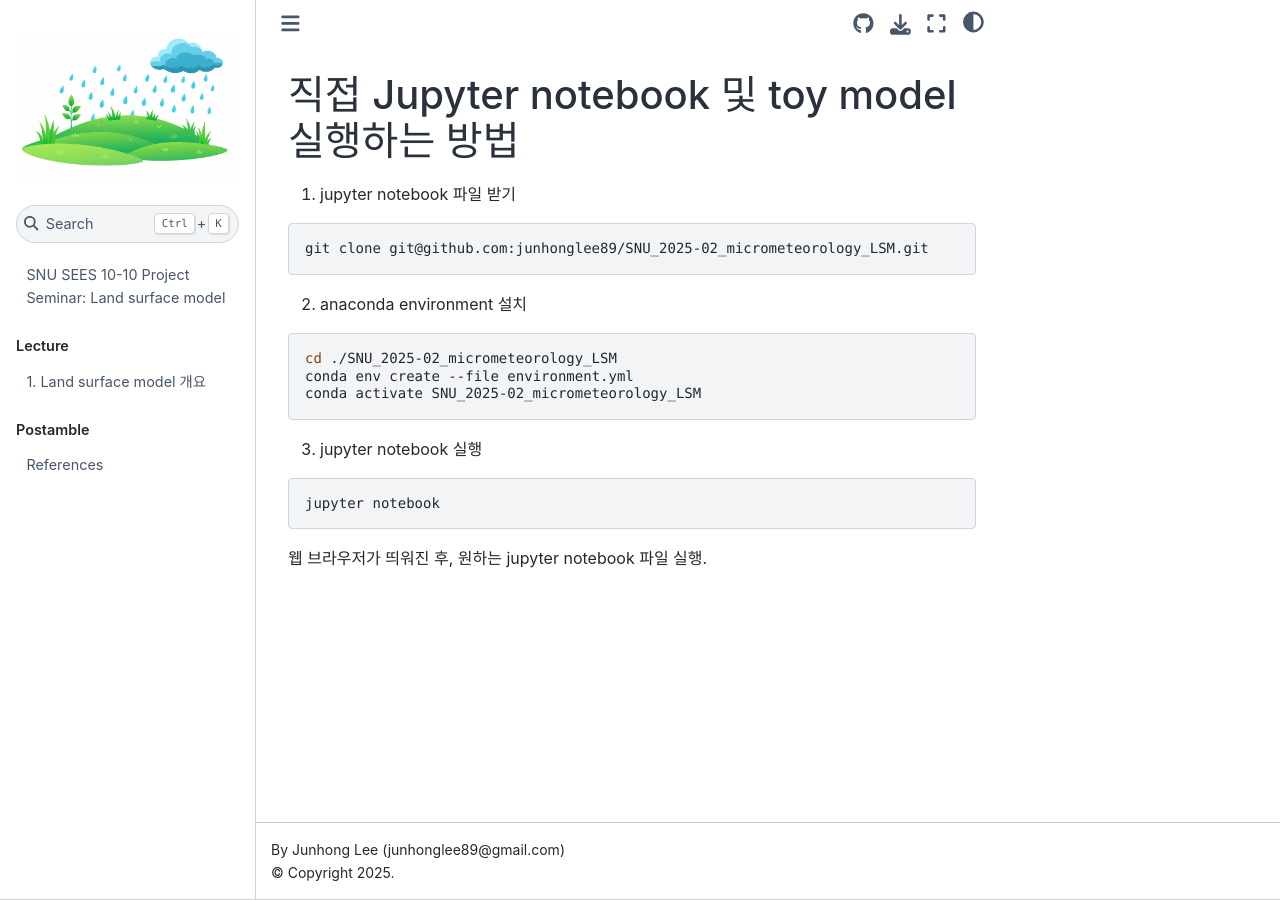
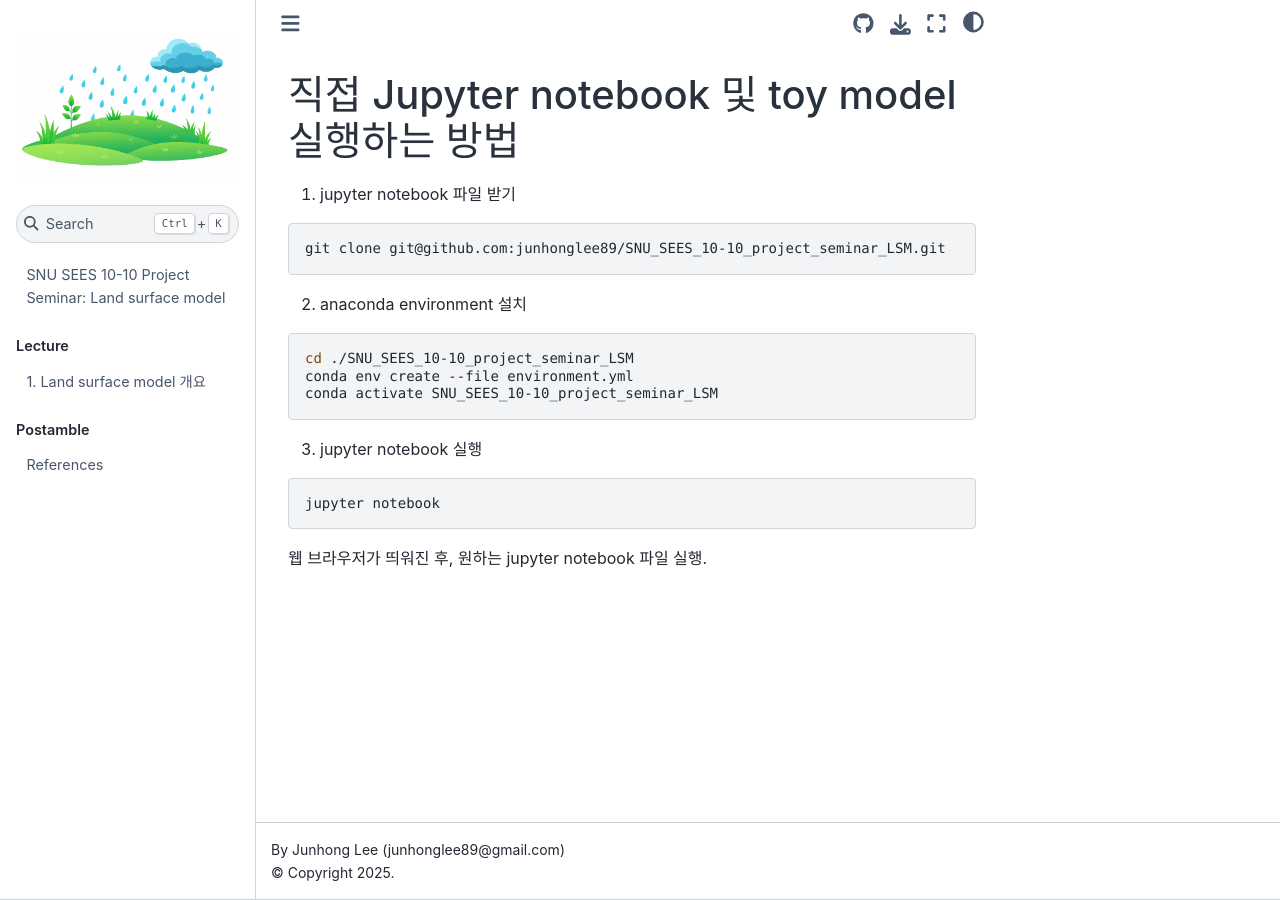
Before and after one commit to junhonglee89/SNU_SEES_10-10_project_seminar_LSM, a Jupyter Book: the page built from README.md, in a window 1280 px wide. Built offline with Jupyter Book 1.0.4 settings and Sphinx 7.4.7 and the Sphinx Book theme 1.1.4, drawn with Linux system fonts in a browser that asks for light colours; pages that are not in the unit, such as notebooks, are missing from menus.

Commit message:
Update rest of the contents

````diff
--- a/README.md
+++ b/README.md
@@ -2,14 +2,14 @@
 
 1. jupyter notebook 파일 받기
 ```{code-block} bash
-git clone git@github.com:junhonglee89/SNU_2025-02_micrometeorology_LSM.git
+git clone git@github.com:junhonglee89/SNU_SEES_10-10_project_seminar_LSM.git
 ```
 
 2. anaconda environment 설치
 ```{code-block} bash
-cd ./SNU_2025-02_micrometeorology_LSM
+cd ./SNU_SEES_10-10_project_seminar_LSM
 conda env create --file environment.yml
-conda activate SNU_2025-02_micrometeorology_LSM
+conda activate SNU_SEES_10-10_project_seminar_LSM
 ```
 
 3. jupyter notebook 실행
--- a/_config.yml
+++ b/_config.yml
@@ -5,7 +5,7 @@
 
 #######################################################################################
 # Book settings
-title                       : SNU 2025-02 Micrometeorology, LSM # The title of the book. Will be placed in the left navbar.
+title                       : SNU SEES 10-10 project seminar, LSM # The title of the book. Will be placed in the left navbar.
 author                      : Junhong Lee (junhonglee89@gmail.com) # The author of the book
 copyright                   : "2025"  # Copyright year to be placed in the footer
 logo                        : "./_static/images/logo.png"  # A path to the book logo
@@ -45,7 +45,7 @@
 #######################################################################################
 # HTML-specific settings
 html:
-  baseurl                   : "/SNU_2025-02_micrometeorology_LSM/"  # Base URL for GitHub Pages (required for assets to load correctly)
+  baseurl                   : "/SNU_SEES_10-10_project_seminar_LSM/"  # Base URL for GitHub Pages (required for assets to load correctly)
   favicon                   : ""  # A path to a favicon image
   use_edit_page_button      : false  # Whether to add an "edit this page" button to pages. If `true`, repository information in repository: must be filled in
   use_repository_button     : true  # Whether to add a link to your repository button
@@ -69,7 +69,7 @@
   notebook_interface        : classic  # The interface interactive links will activate ["classic", "jupyterlab"]
 
 repository:
-  url                       : https://github.com/junhonglee89/SNU_2025-02_micrometeorology_LSM  # The URL to your book's repository
+  url                       : https://github.com/junhonglee89/SNU_SEES_10-10_project_seminar_LSM  # The URL to your book's repository
   path_to_book              : ""  # A path to your book's folder, relative to the repository root.
   branch                    : main  # Which branch of the repository should be used when creating links
 
--- a/environment.yml
+++ b/environment.yml
@@ -1,4 +1,4 @@
-name: SNU_2025-02_micrometeorology_LSM
+name: SNU_SEES_10-10_project_seminar_LSM
 channels:
   - conda-forge
 dependencies:
````
